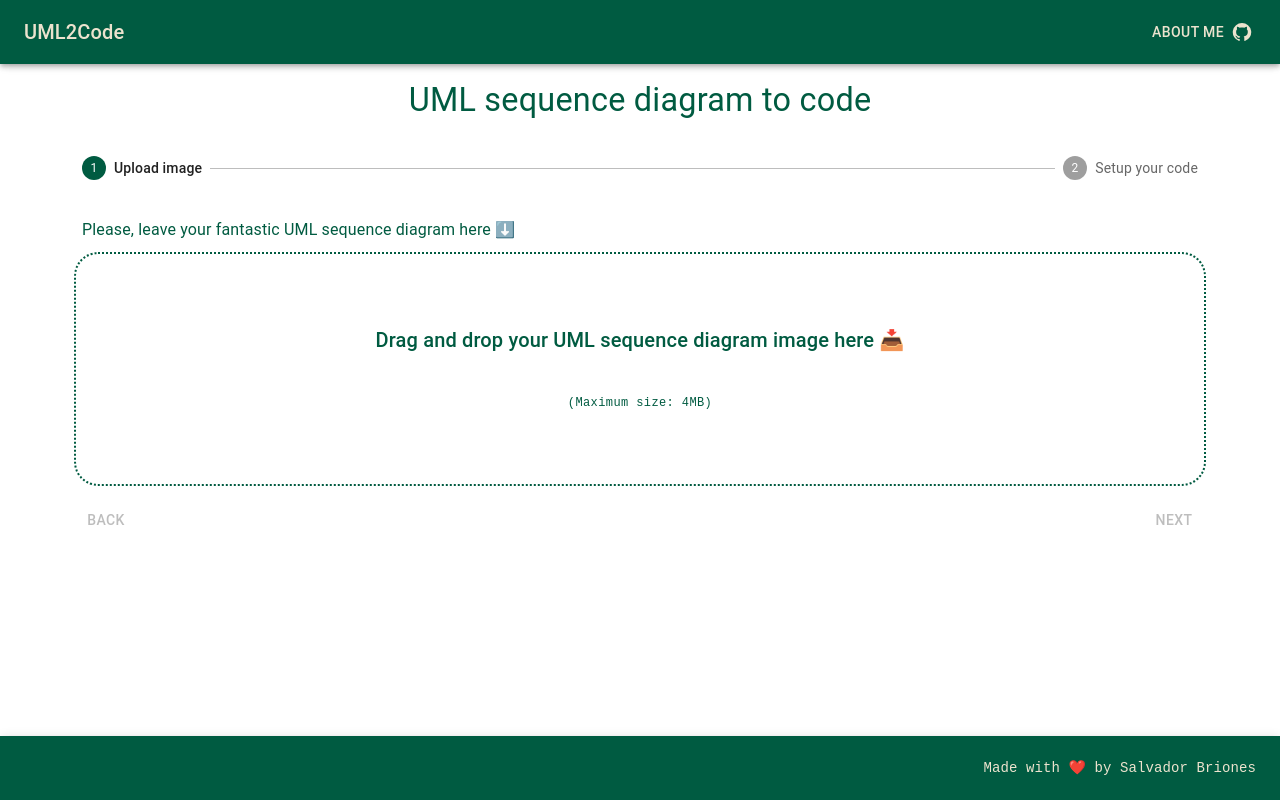
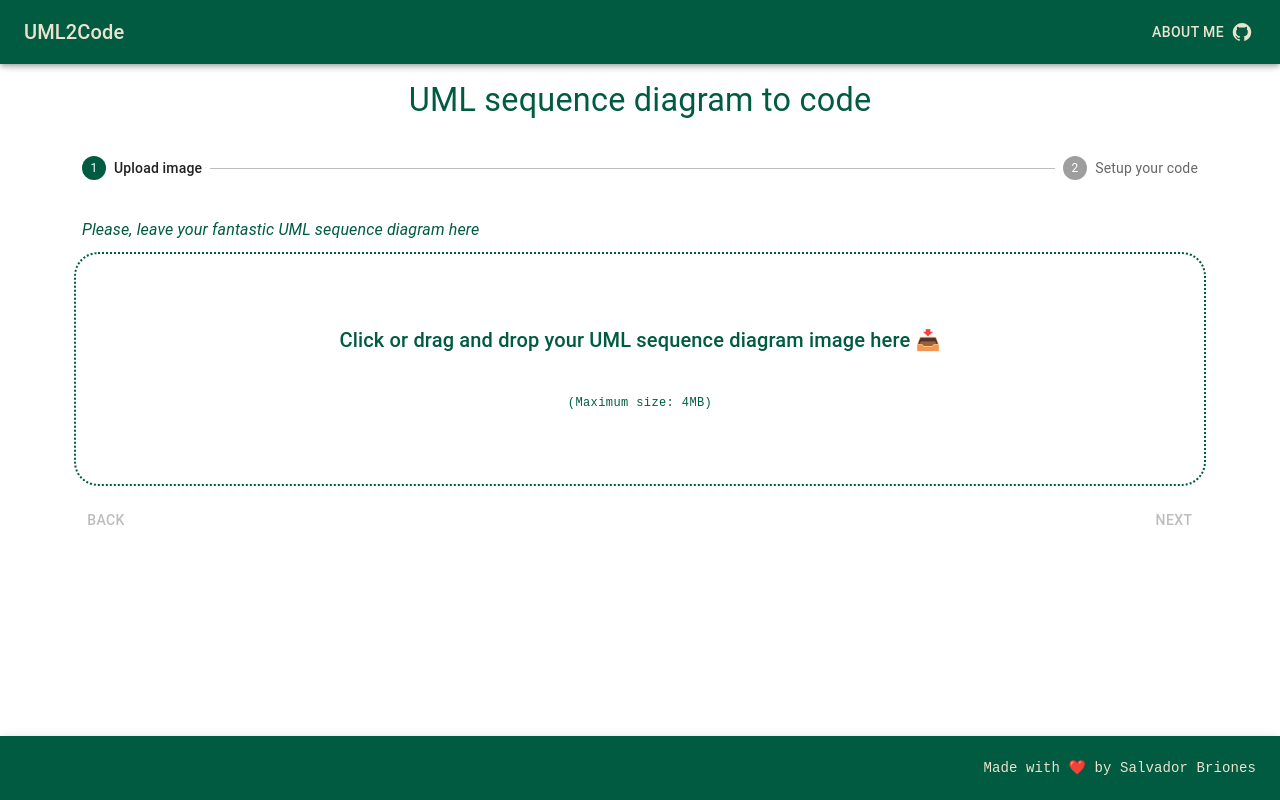
Before and after one commit to Mexidense/uml2code, a Next.js app: page / in a window 1280 px wide. Built offline with nearby package versions, Linux system fonts and the light colour scheme.

Commit message:
feat: add italic font for subtitles

```diff
--- a/src/components/form-stepper.tsx
+++ b/src/components/form-stepper.tsx
@@ -200,10 +200,10 @@ export default function FormStepper({ setGeneratedCode, setPromptText, setPrompt
                                     <Grid xs={12} md={12} style={{ textAlign: 'center', alignItems: 'center' }}>
                                         <Typography
                                             color={theme.palette.primary.main}
-                                            sx={{ mt: 2, mb: 1, ml: 1, textAlign: 'left' }}
+                                            sx={{ mt: 2, mb: 1, ml: 1, textAlign: 'left', fontStyle: 'italic' }}
                                             variant="subtitle1"
                                         >
-                                            Please, leave your fantastic UML sequence diagram here ⬇️
+                                            Please, leave your fantastic UML sequence diagram here
                                         </Typography>
                                         <ImageFormStep setUploadedImage={setUploadedImage} imageSource={uploadedImage}/>
                                     </Grid>
--- a/src/components/form-steps/setup-form-step.tsx
+++ b/src/components/form-steps/setup-form-step.tsx
@@ -55,10 +55,10 @@ export default function SetupFormStep({ isGeneratingCode, programmingLanguage, f
                 <Grid xs={12} md={12} style={{ textAlign: 'center', alignItems: 'center' }}>
                     <Typography
                         color={theme.palette.primary.main}
-                        sx={{ mt: 2, mb: 1, ml: 1, textAlign: 'left'}}
+                        sx={{ mt: 2, mb: 1, ml: 1, textAlign: 'left', fontStyle: 'italic' }}
                         variant="subtitle1"
                     >
-                        Select your favourite programming language, framework and software architecture ⬇️
+                        Select your favourite programming language, framework and software architecture
                     </Typography>
                     <Grid container spacing={2}>
                         <Grid xs={12} md={4} style={{ textAlign: 'center', alignItems: 'center' }}>
--- a/src/components/image-file-uploader.tsx
+++ b/src/components/image-file-uploader.tsx
@@ -169,7 +169,7 @@ export function ImageFileUploader({ setUploadedImage }: ImageFileUploaderProps)
                         />
                         <Grid xs={12} md={12}>
                             <Typography variant="h6">
-                                Drag and drop your UML sequence diagram image here 📥
+                                Click or drag and drop your UML sequence diagram image here 📥
                             </Typography>
                         </Grid>
                         <Grid xs={12} md={12}>
```
